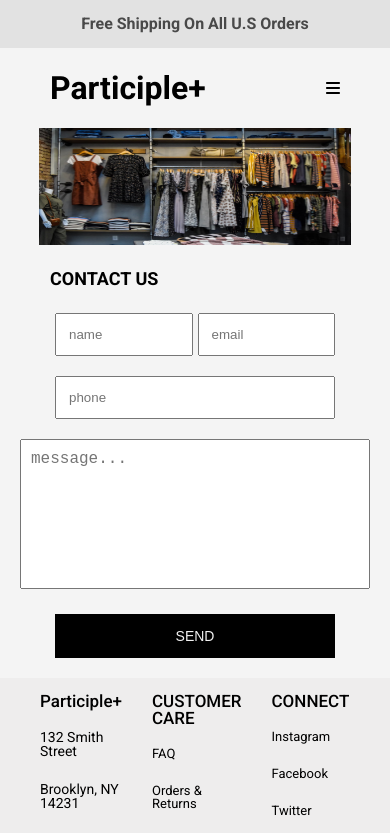
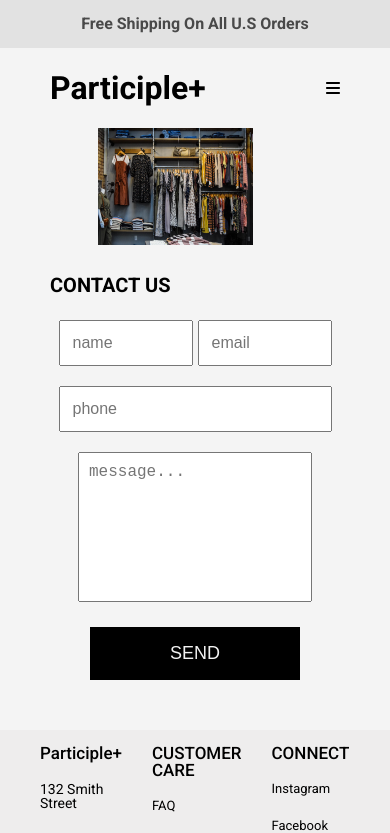
Before and after one commit to oreoluwa212/store_clothing, a React (Vite) app: page /contact-us in a window 390 px wide. Shown: the top 833 px of the page. Built offline with nearby package versions, Linux system fonts and the light colour scheme.

Commit message:
Contact page made responsive

```diff
--- a/src/styles/PageStyles.scss
+++ b/src/styles/PageStyles.scss
@@ -1662,40 +1662,49 @@
   justify-content: space-between;
 
   .contact-section {
-    display: flex;
     justify-content: center;
     align-items: center;
-    flex-direction: column-reverse;
 
     .contact-us {
       display: flex;
-      flex-direction: column;
+      margin-bottom: 50px;
+      flex-direction: row;
       justify-content: center;
       align-items: center;
 
-
-
+      @media (max-width: 1140px) {
+        flex-direction: column;
+      }
 
       img {
-        @media (max-width: 1160px) {
-          width: 80%;
+        height: 650px;
+        width: 900px;
+        padding-right: 40px;
+
+        @media (max-width: 1140px) {
+          width: 50%;
           height: 30vw;
 
         }
       }
 
       .contact-txt {
-
-        padding: 20px;
+        padding-top: 20px;
 
         h1 {
-          font-size: 24px;
-
-          @media (max-width:638px){
-          padding: 5px 30px;
-          }
-          @media (max-width: 1160px) {
-            font-size: 18px;
+          font-size: 26px;
+
+          @media (max-width:638px) {
+            padding: 5px 30px;
+          }
+
+          @media (max-width: 1028px) {
+            padding: 5px 50px;
+          }
+
+          @media (max-width: 1140px) {
+            font-size: 20px;
+            padding-top: 10px;
           }
         }
 
@@ -1719,10 +1728,22 @@
               width: 80%;
             }
 
+            @media (max-width: 1028px) {
+              gap: 5px;
+              width: 70%;
+            }
+
             input {
-              padding: 16px;
+              padding: 12px;
+              outline: 0;
+              font-size: 16px;
 
               @media (max-width: 638px) {
+                width: 100%;
+              }
+
+              @media (max-width: 1028px) {
+                gap: 5px;
                 width: 100%;
               }
 
@@ -1735,40 +1756,46 @@
           input {
             width: 100%;
             padding: 16px;
+            font-size: 16px;
+            outline: 0;
 
             @media (max-width: 638px) {
               width: 80%;
             }
 
+            @media (max-width: 1028px) {
+              gap: 5px;
+              width: 70%;
+            }
+
             @media (max-width: 1160px) {
               padding: 12px;
             }
           }
+
           button {
             background-color: #000000;
             color: #f2f2f2;
-            padding: 20px 185px;
-            box-shadow: none;
+            padding: 16px 80px;
             border: none;
             font-size: 18px;
             margin-top: 5px;
             transition: 850ms;
-
-            @media (max-width: 638px) {
-              width: 80%;
-              font-size: 14px;
-            }
-            @media (max-width: 1160px) {
-              padding: 14px;
-            }
-          }
+          }
+
           textarea {
-            width: 100%;
             height: 150px;
+            width: 500px;
             resize: none;
             outline: 0;
 
-            &::placeholder{
+
+            @media (max-width: 1028px) {
+              gap: 5px;
+              width: 60%;
+            }
+
+            &::placeholder {
               padding: 10px;
               font-size: 16px;
             }
```
